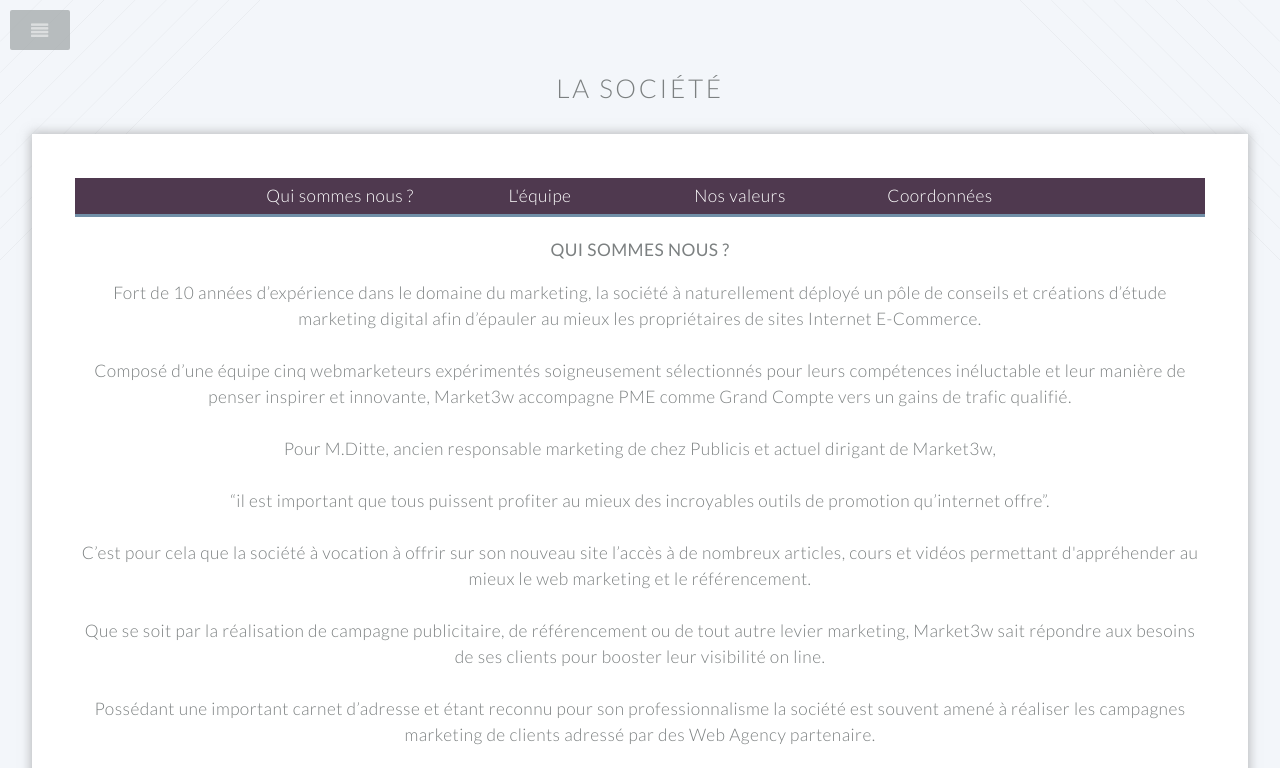
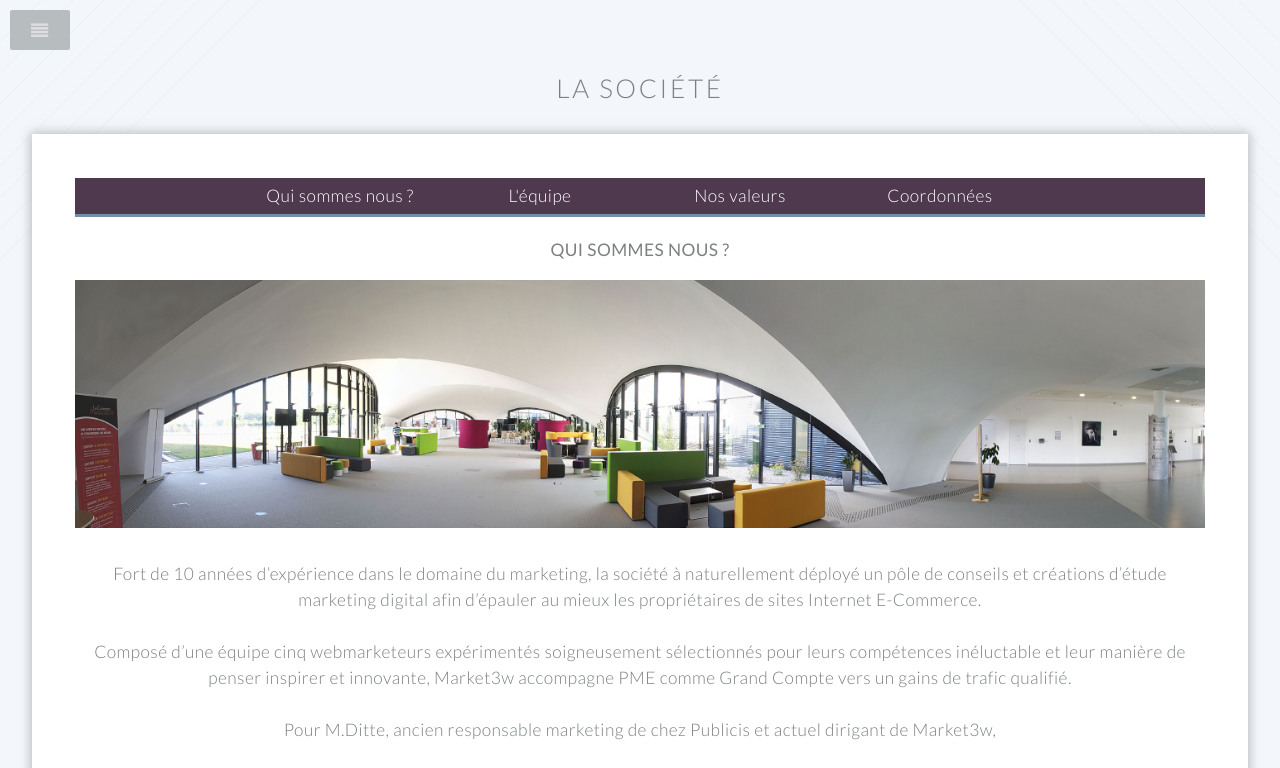
Before and after one commit to market3w/project, a PHP site: page /societe.php in a window 1280 px wide. Shown: the top 768 px of the page. Run offline with PHP 8.4, Linux system fonts and the light colour scheme.

Commit message:
mise a jour societe

```diff
--- a/siteweb/societe.php
+++ b/siteweb/societe.php
@@ -42,7 +42,7 @@
                                   <div class="menu_societe"><a class="onglet_societe" href="#">Qui sommes nous ?</a><a class="onglet_societe" href="#equipe">L'équipe</a><a class="onglet_societe" href="#valeurs">Nos valeurs</a><a class="onglet_societe" href="#mot">Coordonnées</a></div>
 
                                 <h1 style="font-weight:500;" >Qui sommes nous ?</h1>
-
+<img src="images/panora.jpg" width="100%" alt="image société" /><br/><br/>
 Fort de 10 années d’expérience dans le domaine du marketing, la société à naturellement déployé un pôle de conseils et créations d’étude marketing digital afin d’épauler au mieux les propriétaires de sites Internet E-Commerce.
 <br/><br/>
 
```
